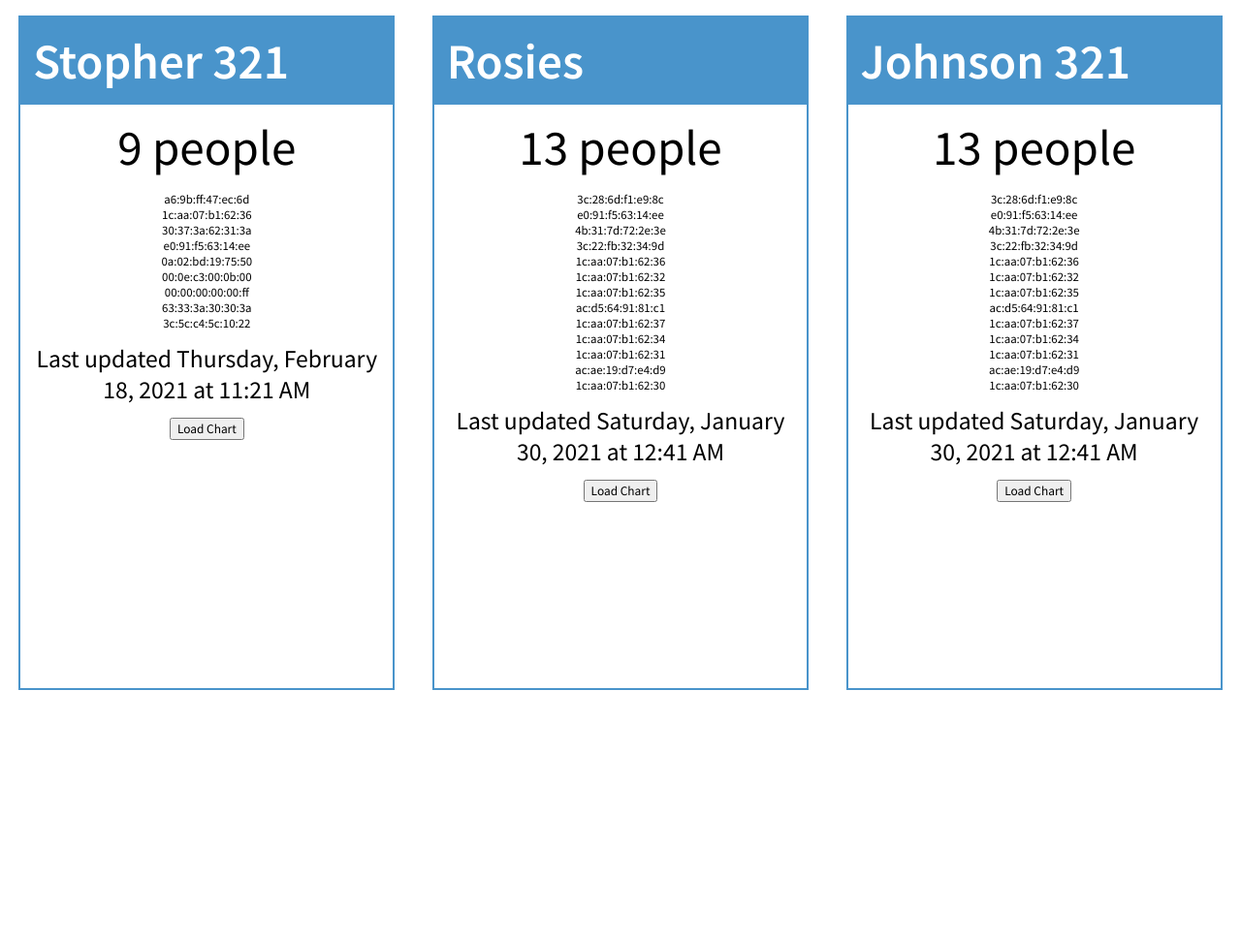
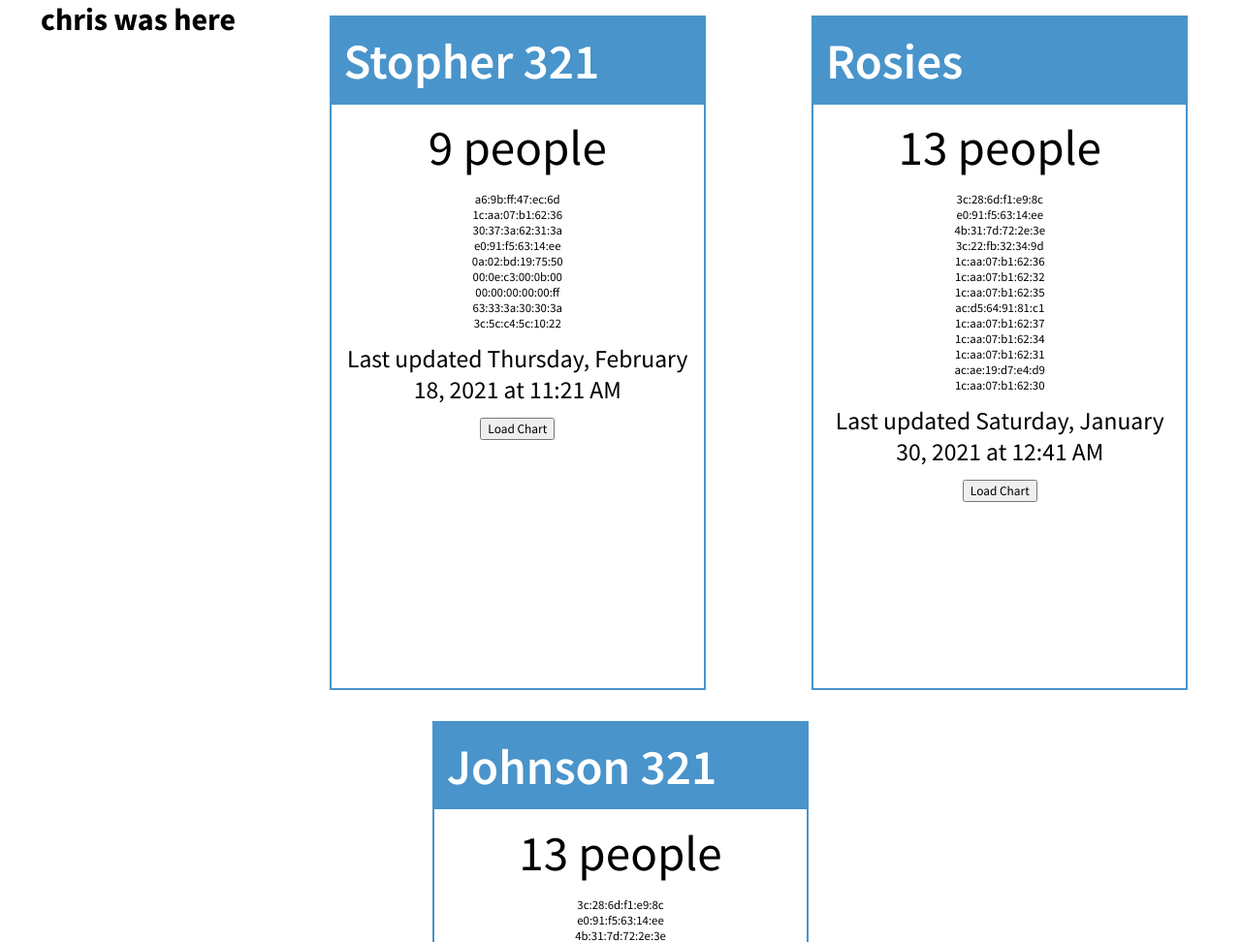
Before and after one commit to JMANN240/foodtime, a Flask app: page /dev in a window 1280 px wide. Shown: the top 972 px of the page at 97% size. Before the commit the page ends 712 px from the top, so only its background shows below. Run offline with Flask 2, Linux system fonts and the light colour scheme; a map, chart or similar area stays blank; some libraries are stand-ins or nearby versions.

Commit message:
Update dev.html

```diff
--- a/templates/dev.html
+++ b/templates/dev.html
@@ -10,6 +10,7 @@
 </head>
 
 <body>
+    <h1>chris was here</h1>
     {% for location in data['locations'] %}
     <div class=location_container>
         <h1 id="{{location|replace(' ', '_')}}_header" class="unselectable" onClick="{{location|replace(' ', '_')}}_header_toggle()">{{location}}</h1>
```
